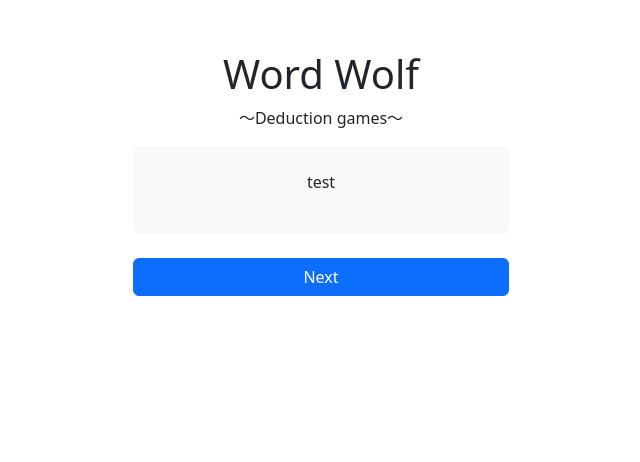
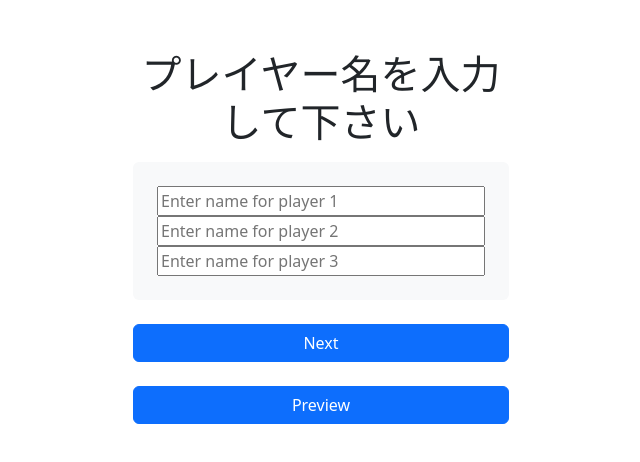
Before and after one commit to y-hashikura/wordwolf, a React (Create React App) app in the folder frontend/react_project/: page / in a window 1280 px wide. Both pictures are taken after a click on the button "Next". Shown: the top 462 px of the page, without its empty margins (319-959 px from the left). Built offline with nearby package versions, Linux system fonts and the light colour scheme.

Commit message:
[update] 副作用の管理の実装等

```diff
--- a/frontend/react_project/src/App.js
+++ b/frontend/react_project/src/App.js
@@ -1,23 +1,29 @@
 import React, { useState , createContext} from 'react';
 import { GameSetupPage, PlayersInputPage} from './pages';
-import { usePlayers, useWolves, useTalkTime, useStepUp } from './hooks'
+import { usePlayers, useWolves, useTalkTime, useStepUp, usePlayerNames } from './hooks'
 
 // Context API
 export const GameContext = createContext();
 
 const App = () => {
-  // カスタムフック
+  // 参加人数を管理
   const { players, increasePlayers, decreasePlayers } = usePlayers();
+  // ウルフ人数を管理
   const { wolves, increaseWolves, decreaseWolves } = useWolves();
+  // トークタイムを管理
   const { talkTime, increaseTalkTime, decreaseTalkTime } = useTalkTime();
-  const { stepUps, increaseStepUps, decreaseStepUps } = useStepUp(); // 現在の状態を管理するステータス
+  // 現在の状態を管理
+  const { stepUps, increaseStepUps, decreaseStepUps } = useStepUp();
+  // ユーザ名を管理
+  const { playerNames, updatePlayerName } = usePlayerNames(players);
 
   return (
     <GameContext.Provider value={{
         players, increasePlayers, decreasePlayers,
         wolves, increaseWolves, decreaseWolves,
         talkTime, increaseTalkTime, decreaseTalkTime,
-        stepUps, increaseStepUps, decreaseStepUps
+        stepUps, increaseStepUps, decreaseStepUps,
+        playerNames, updatePlayerName
     }}>
         {stepUps === 1 && <GameSetupPage />}
         {stepUps === 2 && <PlayersInputPage />}
--- /dev/null
+++ b/frontend/react_project/src/components/PreviewButton.js
@@ -0,0 +1,24 @@
+/**
+ * @file PreviewButton.js
+ * @description 人数や時間をカウンターするためのコンポーネント
+ * @module PreviewButton
+ * @example
+ * 直接扱う場合：import PreviewButton from './components/PreviewButton';
+ * 名前付きエクスポート：export {default as PreviewButton} from './PreviewButton'
+ * @author 橋倉 佳希
+ * @updated_by
+ * @update_history
+ * 　・2024/10/04 初期作成
+ */
+
+import React, { useContext } from "react";
+import { Button } from 'react-bootstrap';
+import { GameContext } from "../App";
+
+const PreviewButton = () => {
+    const { decreaseStepUps } = useContext(GameContext);
+    return (
+        <Button className="mt-4" variant="primary" onClick={decreaseStepUps}>Preview</Button>
+    )
+}
+export default PreviewButton
--- a/frontend/react_project/src/components/index.js
+++ b/frontend/react_project/src/components/index.js
@@ -15,3 +15,4 @@ export {default as Title} from './Title'
 export {default as SubTitle} from './SubTitle'
 export {default as Counter} from './Counter'
 export {default as NextButton} from './NextButton'
+export {default as PreviewButton} from './PreviewButton'
--- a/frontend/react_project/src/hooks/index.js
+++ b/frontend/react_project/src/hooks/index.js
@@ -2,3 +2,4 @@ export {default as usePlayers} from './usePlayers'
 export {default as useTalkTime} from './useTalkTime'
 export {default as useWolves} from './useWolves'
 export {default as useStepUp} from './useStepUp'
+export {default as usePlayerNames} from './usePlayerNames'
--- /dev/null
+++ b/frontend/react_project/src/hooks/usePlayerNames.js
@@ -0,0 +1,40 @@
+/**
+ * @file usePlayerNames.js
+ * @description 参加人数に基づいてプレイヤー名を管理する
+ * @module usePlayerNames
+ * @example
+ * 直接扱う場合：import usePlayerNames from './hooks/usePlayerNames';
+ * 名前付きエクスポート：export {default as usePlayerNames} from './hooks'
+ * @author 橋倉 佳希
+ * @updated_by
+ * @update_history
+ * 　・2024/10/04 初期作成
+ */
+
+import React, { useState, useEffect } from "react";
+
+
+const usePlayerNames = (count) => {
+
+    // 人数の状態管理の数に基づいて配列の要素を用意
+    const [playerNames, setPlayerNames] = useState(Array(count).fill(''))
+
+    // countが変更されるのを依存値として設定することでcountが変化する度にこのエフェクトが実行される
+    useEffect(() => {
+        setPlayerNames(Array(count).fill(''));
+    }, [count]);
+
+    // 特定インデックスに該当するプレイヤー名の状態変化を行う関数
+    const updatePlayerName = (index, newName) => {
+        // ...(スプレッド構文)を使用して配列をコピーしている
+        // stateを直接更新せず配列をコピーしている理由としては、
+        // 直接変更すると、Reactが変更を認識できず、再レンダリングが起こらない可能性があるから
+        const updatedNames = [...playerNames];
+        updatedNames[index] = newName;
+        setPlayerNames(updatedNames);
+    };
+
+    return { playerNames, updatePlayerName };
+
+}
+export default usePlayerNames
--- a/frontend/react_project/src/pages/PlayersInputPage.js
+++ b/frontend/react_project/src/pages/PlayersInputPage.js
@@ -1,6 +1,6 @@
 /**
  * @file PlayersInputPage.js
- * @description 人数や時間をカウンターするためのコンポーネント
+ * @description 状態管理の人数に基づいて各種プレイヤー名を入力するコンポーネント
  * @module PlayersInputPage
  * @example
  * 直接扱う場合：import PlayersInputPage from './pages/PlayersInputPage';
@@ -10,23 +10,38 @@
  * @update_history
  * 　・2024/10/04 初期作成
  */
-import React from 'react';
-import { Container, Button } from 'react-bootstrap';
-import { Title, SubTitle, NextButton } from '../components'
+import React, { useContext } from 'react';
+import { Container } from 'react-bootstrap';
+import { Title, SubTitle, NextButton, PreviewButton } from '../components'
 
+import { GameContext } from '../App';
+
+// ユーザ名を入力するコンポートネント
 const PlayersInputPage = () => {
+
+    // 人数の状態管理を取得
+    const { playerNames, updatePlayerName } = useContext(GameContext)
 
     return (
         <Container className="text-center" style={{ maxWidth: '400px', marginTop: '50px' }}>
-            <Title/>
-            <SubTitle/>
+            <Title title='プレイヤー名を入力して下さい'/>
+            <SubTitle subTitle=''/>
             <div className="setup-box bg-light p-4 rounded">
                 <div className="d-flex flex-column">
-                    <p>test</p>
+                {playerNames.map((name, index) => (
+                    <input
+                        type="text"
+                        value={name}
+                        onChange={(e) => updatePlayerName(index, e.target.value)}
+                        placeholder={`Enter name for player ${index + 1}`}
+                    />
+                ))}
+
                 </div>
             </div>
             <div className="d-flex flex-column">
                 <NextButton />
+                <PreviewButton />
             </div>
       </Container>
 
```
Also changed, not shown: frontend/react_project/src/pages/PlayerMessagesPage.js (added, +21 -0 lines).
